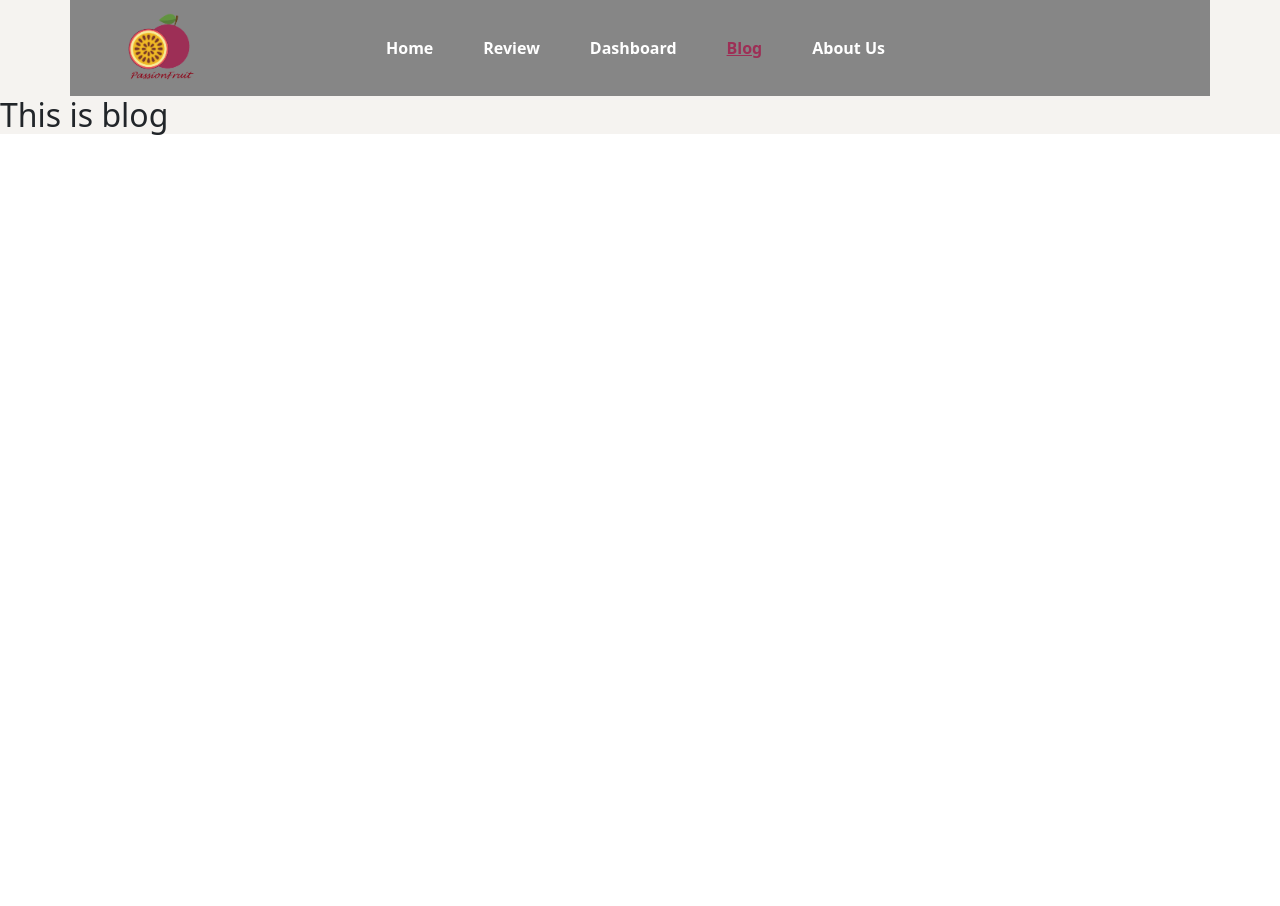
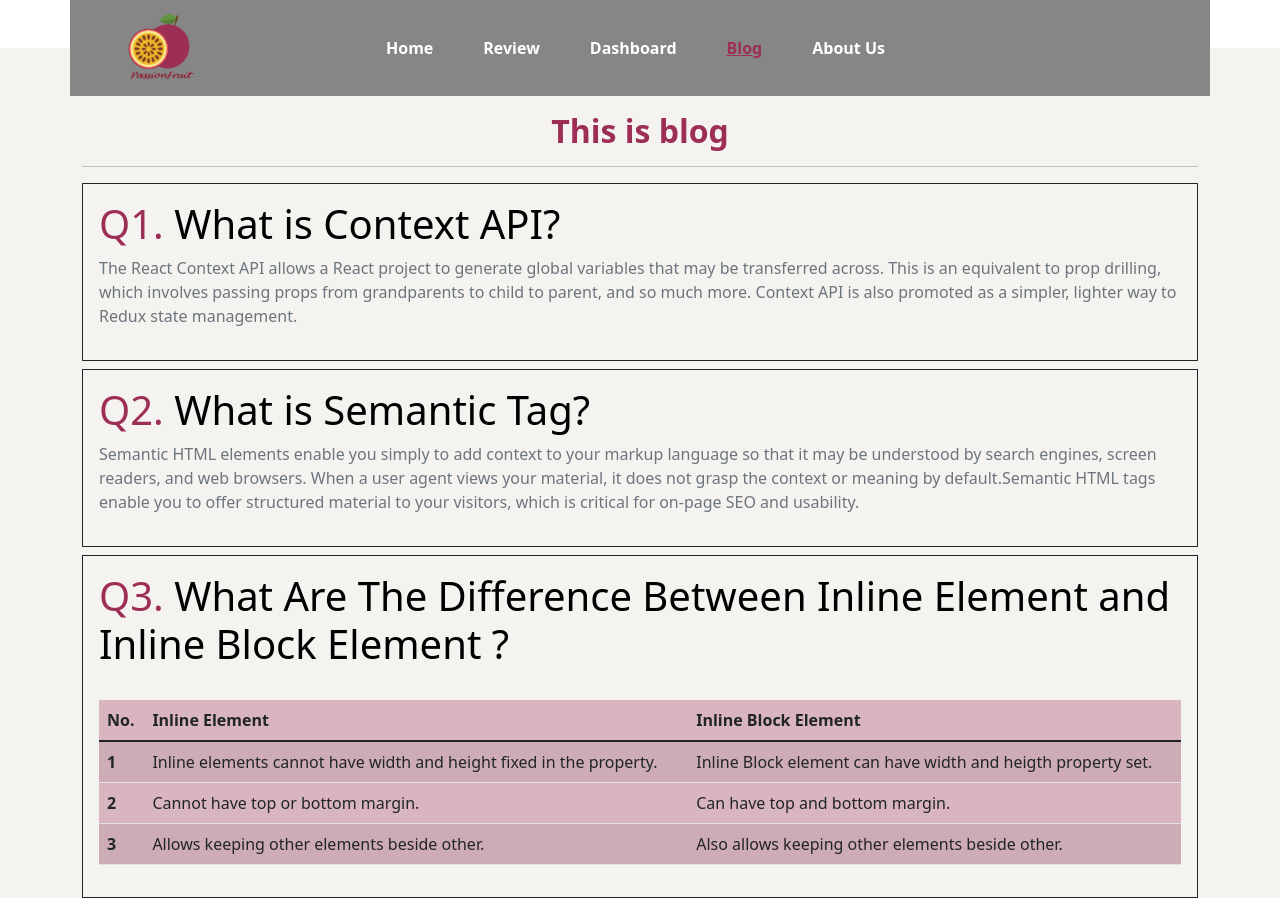
Before and after one commit to AnimeshMondol/Passion-Fruit-Dot-Com-REACT-APP_REACT_ROUTE, a React (Create React App) app: page /blog in a window 1280 px wide. Before the commit the page ends 800 px from the top, so only its background shows below. Built offline with nearby package versions, Linux system fonts and the light colour scheme.

Commit message:
blog is done

```diff
--- a/src/Components/AboutUs/AboutUs.js
+++ b/src/Components/AboutUs/AboutUs.js
@@ -2,8 +2,8 @@ import React from 'react';
 
 const AboutUs = () => {
     return (
-        <div>
-            <h2>This is about us</h2>
+        <div className='container mt-5 pt-5'>
+            <h2 className='text-center fw-bold my-3'>This is about us</h2>
         </div>
     );
 };
--- a/src/Components/Blog/Blog.css
+++ b/src/Components/Blog/Blog.css
@@ -0,0 +1,6 @@
+.text-color{
+    color: #9d2f56;
+}
+.table-color{
+    background-color: #9d2f5651;
+}
--- a/src/Components/Blog/Blog.js
+++ b/src/Components/Blog/Blog.js
@@ -1,9 +1,51 @@
 import React from 'react';
+import './Blog.css'
 
 const Blog = () => {
     return (
-        <div>
-            <h2>This is blog</h2>
+        <div className='container mt-5 pt-5'>
+            <h2 className='text-center my-3 fw-bold text-color'>This is blog</h2>
+            <hr />
+            <div>
+                <div className='p-3 border border-dark my-2'>
+                    <h1 className='text-color'>Q1. <span className='text-black'>What is Context API?</span></h1>
+                    <p className='text-secondary'>The React Context API allows a React project to generate global variables that may be transferred across. This is an equivalent to prop drilling, which involves passing props from grandparents to child to parent, and so much more. Context API is also promoted as a simpler, lighter way to Redux state management. </p>
+                </div>
+                <div className='p-3 border border-dark my-2'>
+                    <h1 className='text-color'>Q2. <span className='text-black'>What is Semantic Tag?</span></h1>
+                    <p className='text-secondary'>Semantic HTML elements enable you simply to add context to your markup language so that it may be understood by search engines, screen readers, and web browsers. When a user agent views your material, it does not grasp the context or meaning by default.Semantic HTML tags enable you to offer structured material to your visitors, which is critical for on-page SEO and usability.</p>
+                </div>
+                <div className='p-3 border border-dark my-2'>
+                    <h1 className='text-color'>Q3. <span className='text-black'>What Are The Difference Between Inline Element and Inline Block Element ?</span></h1>
+                    <br />
+                    <table class="table table-striped table-hover table-color">
+                        <thead>
+                            <tr>
+                                <th scope="col">No.</th>
+                                <th scope="col">Inline Element</th>
+                                <th scope="col">Inline Block Element</th>
+                            </tr>
+                        </thead>
+                        <tbody>
+                            <tr>
+                                <th scope="row">1</th>
+                                <td>Inline elements cannot have width and height fixed in the property.</td>
+                                <td>Inline Block element can have width and heigth property set.</td>
+                            </tr>
+                            <tr>
+                                <th scope="row">2</th>
+                                <td>Cannot have top or bottom margin.</td>
+                                <td>Can have top and bottom margin.</td>
+                            </tr>
+                            <tr>
+                                <th scope="row">3</th>
+                                <td>Allows keeping other elements beside other.</td>
+                                <td>Also allows keeping other elements beside other.</td>
+                            </tr>
+                        </tbody>
+                    </table>
+                </div>
+            </div>
         </div>
     );
 };
--- a/src/Components/Dashboard/Dashboard.js
+++ b/src/Components/Dashboard/Dashboard.js
@@ -41,7 +41,7 @@ const Dashboard = () => {
         }
     ]
     return (
-        <div className='container'>
+        <div className='container mt-5 pt-5'>
             <h2 className='text-center fw-bold my-3'>This is Dashboard</h2>
             <div className='row row-cols-1 row-cols-md-2 row-cols-lg-2 g-5 mt-5'>
                 <div className='col p-3'>
--- a/src/Components/Header/Header.js
+++ b/src/Components/Header/Header.js
@@ -6,7 +6,7 @@ import logo from '../Images/2.png'
 
 const Header = () => {
     return (
-        <Navbar collapseOnSelect expand="lg" bg="" variant="dark" className='navbar-bg-color container'>
+        <Navbar collapseOnSelect expand="lg" bg="" variant="dark" className='navbar-bg-color container fixed-top'>
             <Container>
                 <Navbar.Brand href="/home">
                     <img
--- a/src/Components/Home/Home.js
+++ b/src/Components/Home/Home.js
@@ -19,7 +19,7 @@ const Home = () => {
     }
     return (
         <div className='container my-5'>
-            <div className='row row-cols-1 align-items-center g-5'>
+            <div className='row row-cols-1 align-items-center g-5 pt-5'>
                 <div className='col-6 col-md-4 d-flex flex-column justify-content-center'>
                     <h1 className='display-2 fw-bold'>PassionFruit Pro</h1>
                     <h3 className='my-3 text-color'>Power on go with pro..</h3>
@@ -34,7 +34,7 @@ const Home = () => {
             </div>
             <br />
             <h1 className='text-center fw-bolder my-5 text-color'>Customer Review!!</h1>
-            <div className='row row-cols-1 row-cols-md-2 row-cols-lg-3 g-5 mt-5'>
+            <div className='row row-cols-1 row-cols-md-2 row-cols-lg-3 g-5 pt-5'>
                 {
                     reviews.slice(0, 3).map(reviews => <ReviewCart
                         key={reviews.id}
--- a/src/Components/Review/Review.js
+++ b/src/Components/Review/Review.js
@@ -5,7 +5,7 @@ import ReviewCart from '../ReviewCart/ReviewCart';
 const Review = () => {
     const [reviews, ] = useReview();
     return (
-        <div className='container'>
+        <div className='container pt-5 mt-5'>
             <h2 className='text-center my-3 fw-bold'>Things That Our Customers said!!</h2>
             <div className='row row-cols-1 row-cols-md-2 row-cols-lg-3 g-5 mt-5'>
                 {
@@ -15,6 +15,7 @@ const Review = () => {
                     ></ReviewCart>)
                 }
             </div>
+            <br />
         </div>
     );
 };
```
